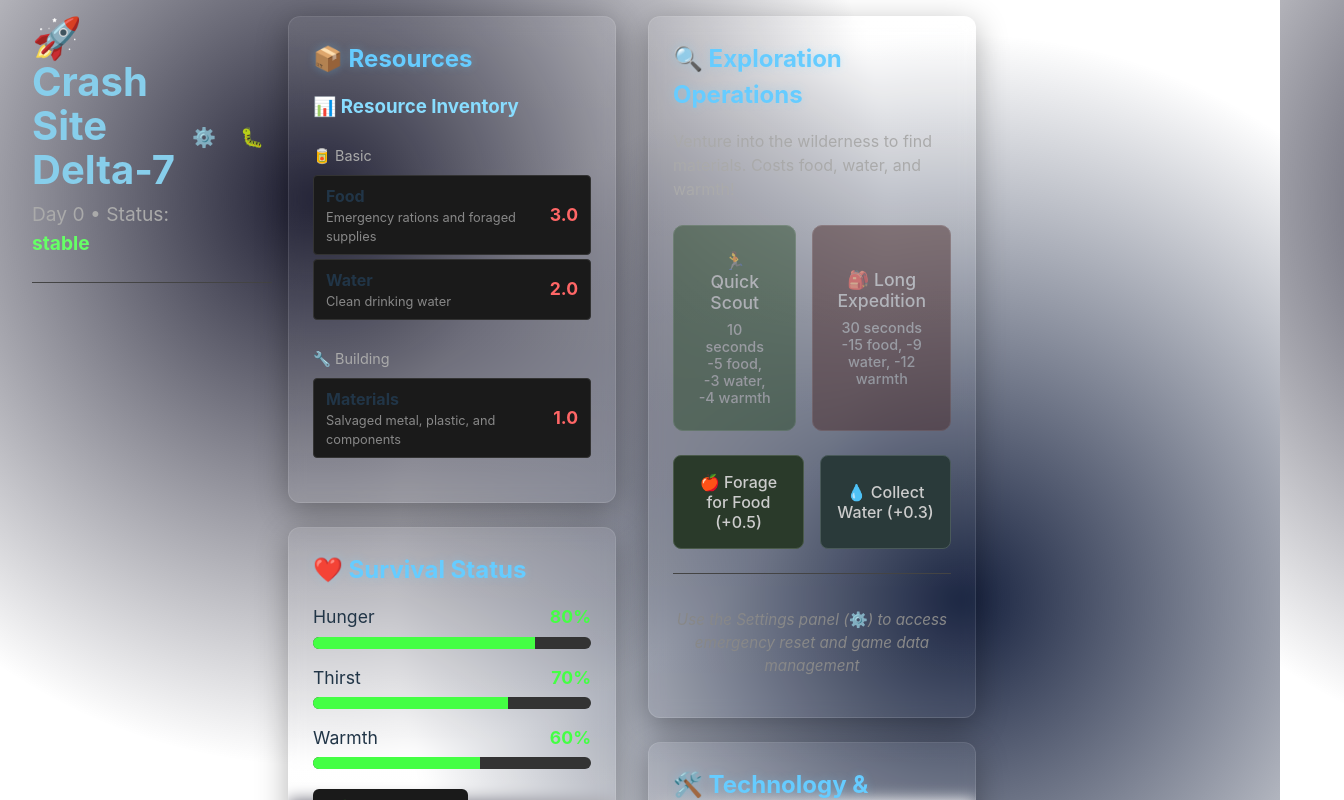
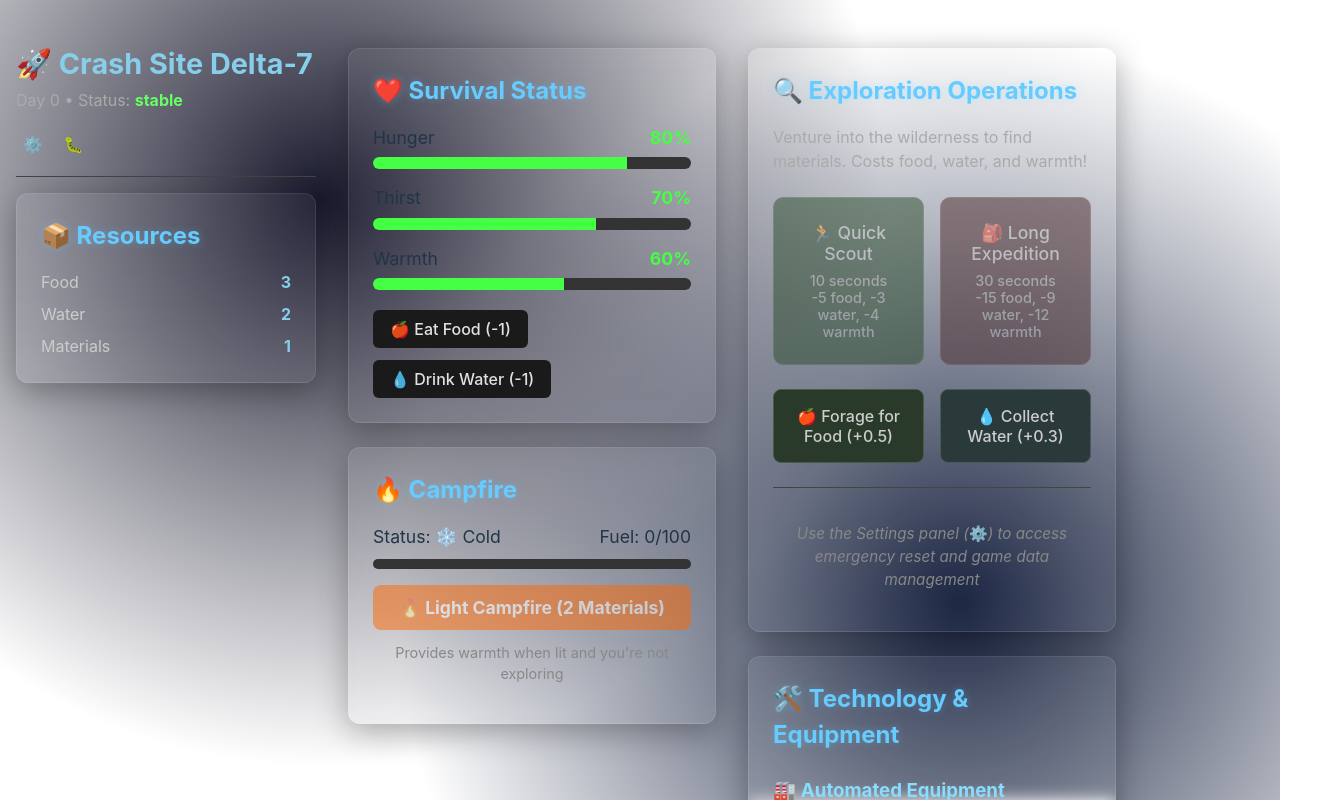
Before and after one commit to erniebrodeur/idlewild, a React (Vite) app: page / in a window 1280 px wide. Shown: the top 800 px of the page, 1344 px wide, since content can reach past the window. Built offline with nearby package versions, Linux system fonts and the light colour scheme.

Commit message:
cleaned up app.tsx even more

```diff
--- a/src/App.tsx
+++ b/src/App.tsx
@@ -31,12 +31,16 @@ export default function App() {
 
   return (
     <div className="game-root" style={{
-      padding: '1rem 2rem',
-      maxWidth: '1400px',
-      margin: '0 auto',
-      minHeight: '100vh'
+      padding: '1rem',
+      minHeight: '100vh',
+      display: 'flex',
+      gap: '2rem'
     }}>
-      {/* Header */}
+      {/* Left Sidebar - Header and Resources */}
+      <div style={{
+        width: '300px',
+        flexShrink: 0
+      }}>
         <GameHeader
           daysSurvived={state.daysSurvived}
           needs={state.survival.needs}
@@ -44,29 +48,46 @@ export default function App() {
           onShowDebug={() => setShowDebug(true)}
         />
 
-      {/* Main Content Grid */}
+        {/* Resources */}
+        <div className="panel" style={{ marginTop: '1rem' }}>
+          <h2 style={{ marginBottom: '1rem' }}>📦 Resources</h2>
+          <div style={{ display: 'flex', flexDirection: 'column', gap: '0.5rem' }}>
+            {state.resources.filter(r => r.discovered).map(resource => (
+              <div key={resource.id} style={{
+                display: 'flex',
+                justifyContent: 'space-between',
+                fontSize: '1rem',
+                color: '#ccc'
+              }}>
+                <span>{resource.name}</span>
+                <span style={{ color: '#87ceeb', fontWeight: 'bold' }}>
+                  {Math.floor(resource.amount * 10) / 10}
+                </span>
+              </div>
+            ))}
+          </div>
+        </div>
+      </div>
+
+      {/* Main Content - Flexible Width */}
       <div style={{
-        display: 'grid',
-        gridTemplateColumns: '1fr 1fr',
-        gap: '2rem',
-        marginBottom: '2rem'
+        flex: 1,
+        display: 'flex',
+        gap: '2rem'
       }}>
         {/* Left Column */}
-        <div style={{ display: 'flex', flexDirection: 'column', gap: '1.5rem' }}>
-          {/* Resources */}
-          <div className="panel">
-            <h2 style={{ marginBottom: '1rem' }}>📦 Resources</h2>
-            <ResourceList resources={state.resources} />
-          </div>
-
-          {/* Survival Status */}
+        <div style={{
+          flex: 1,
+          display: 'flex',
+          flexDirection: 'column',
+          gap: '1.5rem'
+        }}>
           <SurvivalStatus
             needs={state.survival.needs}
             resources={state.resources}
             consumeResource={consumeResource}
           />
 
-          {/* Campfire Section */}
           <CampfirePanel
             campfire={state.survival.campfire}
             resources={state.resources}
@@ -75,8 +96,12 @@ export default function App() {
         </div>
 
         {/* Right Column */}
-        <div style={{ display: 'flex', flexDirection: 'column', gap: '1.5rem' }}>
-          {/* Exploration */}
+        <div style={{
+          flex: 1,
+          display: 'flex',
+          flexDirection: 'column',
+          gap: '1.5rem'
+        }}>
           <ExplorationPanel
             exploration={state.survival.exploration}
             resources={state.resources}
@@ -85,7 +110,6 @@ export default function App() {
             clickGather={clickGather}
           />
 
-          {/* Technology & Equipment */}
           <div className="panel">
             <h2 style={{ marginBottom: '1rem' }}>🛠️ Technology & Equipment</h2>
             <UpgradeList
--- a/src/components/GameHeader.tsx
+++ b/src/components/GameHeader.tsx
@@ -27,26 +27,24 @@ export default function GameHeader({ daysSurvived, needs, onShowSettings, onShow
 
   return (
     <header style={{
-      marginBottom: '2rem',
       borderBottom: '1px solid #444',
-      paddingBottom: '1.5rem'
+      paddingBottom: '1rem'
     }}>
-      <div style={{ display: 'flex', justifyContent: 'space-between', alignItems: 'center' }}>
       <div>
         <h1 style={{
           margin: '0 0 0.5rem 0',
-            fontSize: '2.5rem',
+          fontSize: '1.8rem',
           color: '#87ceeb',
           display: 'flex',
           alignItems: 'center',
-            gap: '0.75rem'
+          gap: '0.5rem'
         }}>
           🚀 Crash Site Delta-7
         </h1>
         <p style={{
           margin: 0,
           color: '#aaa',
-            fontSize: '1.2rem'
+          fontSize: '1rem'
         }}>
           Day {daysSurvived} • Status: <span style={{
             color: survivalStatus === 'critical' ? '#ff6666' : '#66ff66',
@@ -54,17 +52,17 @@ export default function GameHeader({ daysSurvived, needs, onShowSettings, onShow
           }}>{survivalStatus}</span>
         </p>
       </div>
-        <div style={{ display: 'flex', gap: '0.5rem', alignItems: 'center' }}>
+      <div style={{ display: 'flex', gap: '0.5rem', alignItems: 'center', marginTop: '1rem' }}>
         <button
           onClick={onShowSettings}
           style={{
-              padding: '0.5rem',
+            padding: '0.4rem',
             backgroundColor: 'transparent',
             color: '#888',
             border: 'none',
             borderRadius: 6,
             cursor: 'pointer',
-              fontSize: '1.2rem',
+            fontSize: '1rem',
             display: 'flex',
             alignItems: 'center',
             transition: 'all 0.2s ease'
@@ -79,13 +77,13 @@ export default function GameHeader({ daysSurvived, needs, onShowSettings, onShow
           <button
             onClick={onShowDebug}
             style={{
-                padding: '0.5rem',
+              padding: '0.4rem',
               backgroundColor: 'transparent',
               color: '#ff6666',
               border: 'none',
               borderRadius: 6,
               cursor: 'pointer',
-                fontSize: '1.2rem',
+              fontSize: '1rem',
               display: 'flex',
               alignItems: 'center',
               transition: 'all 0.2s ease'
@@ -98,7 +96,6 @@ export default function GameHeader({ daysSurvived, needs, onShowSettings, onShow
           </button>
         )}
       </div>
-      </div>
     </header>
   )
 }
```
Lines whose indentation alone changed are shown as unchanged.
